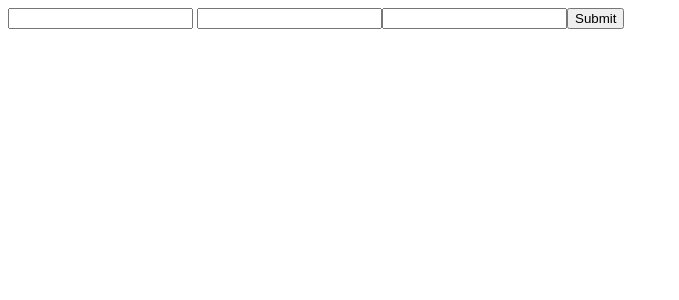
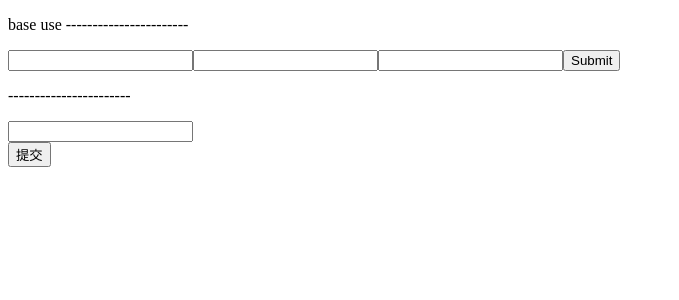
Before and after one commit to zhyafe/react-hook-form, a React app: page / in a window 1280 px wide. Shown: the top 300 px of the page, without its empty margins (0-679 px from the left). Built offline with nearby package versions, Linux system fonts and the light colour scheme.

Commit message:
controller

```diff
--- a/src/demo/App.tsx
+++ b/src/demo/App.tsx
@@ -1,23 +1,15 @@
 import React from "react";
-import { useForm } from "react-hook-form";
+import BaseUse from "./baseUse";
+import Control from "./Control";
 
 function App() {
-  const {
-    register,
-    handleSubmit,
-    formState: { errors },
-  } = useForm();
-  const onSubmit = (data) => console.log(data);
-
   return (
-    <form onSubmit={handleSubmit(onSubmit)}>
-      <input {...register("firstName")} /> {/* register an input */}
-      <input {...register("lastName", { required: true })} />
-      {errors.lastName && <p>Last name is required.</p>}
-      <input {...register("age", { pattern: /\d+/ })} />
-      {errors.age && <p>Please enter number for age.</p>}
-      <input type="submit" />
-    </form>
+    <div>
+      <p>base use -----------------------</p>
+      <BaseUse />
+      <p> -----------------------</p>
+      <Control />
+    </div>
   );
 }
 
--- /dev/null
+++ b/src/demo/BaseUse.tsx
@@ -0,0 +1,27 @@
+import React from "react";
+import { useForm } from "react-hook-form";
+
+function BaseUse() {
+  const {
+    register,
+    handleSubmit,
+    formState: { errors },
+  } = useForm();
+  const onSubmit = (data) => console.log(data);
+  console.log(register("demo"));
+
+  return (
+    <form onSubmit={handleSubmit(onSubmit)}>
+      <input {...register("firstName", { required: true })} />
+      {errors.firstName && <span>firstName 不能为空</span>}
+      {/* register an input */}
+      <input {...register("lastName", { required: true })} />
+      {errors.lastName && <p>Last name is required.</p>}
+      <input {...register("age", { pattern: /\d+/ })} />
+      {errors.age && <p>Please enter number for age.</p>}
+      <input type="submit" />
+    </form>
+  );
+}
+
+export default BaseUse;
--- /dev/null
+++ b/src/demo/Control.tsx
@@ -0,0 +1,53 @@
+import React from "react";
+import { Controller, useForm } from "react-hook-form";
+
+interface Props {}
+
+function Input(field) {
+  // console.log("props");
+
+  return (
+    <div>
+      {/* <p onClick={() => onChange(Math.floor(Math.random() * 10))}>onChagne</p>
+      <p>
+        {name}:{value}
+      </p> */}
+      <input {...field}></input>
+    </div>
+  );
+}
+
+const Control = (props: Props) => {
+  const { control, handleSubmit } = useForm();
+  return (
+    <div>
+      <Controller
+        control={control}
+        name="name"
+        rules={{ required: true, minLength: 9 }}
+        render={({ field: { ref, ...resFiled }, fieldState, formState }) => {
+          console.log("control data", fieldState.error, formState.errors);
+
+          return (
+            <div>
+              <Input {...resFiled} />
+              {fieldState.error && [
+                fieldState.error.type == "required" && <p>{"required"}</p>,
+                fieldState.error.type == "minLength" && <p>{"minLength"}</p>,
+              ]}
+            </div>
+          );
+        }}
+      ></Controller>
+      <button
+        onClick={handleSubmit((data) => {
+          // console.log("submit data", data);
+        })}
+      >
+        提交
+      </button>
+    </div>
+  );
+};
+
+export default Control;
```
Also changed, not shown: tsconfig.json (+8 -8 lines), 2 other files (tests, documents, lock files or other folders).
